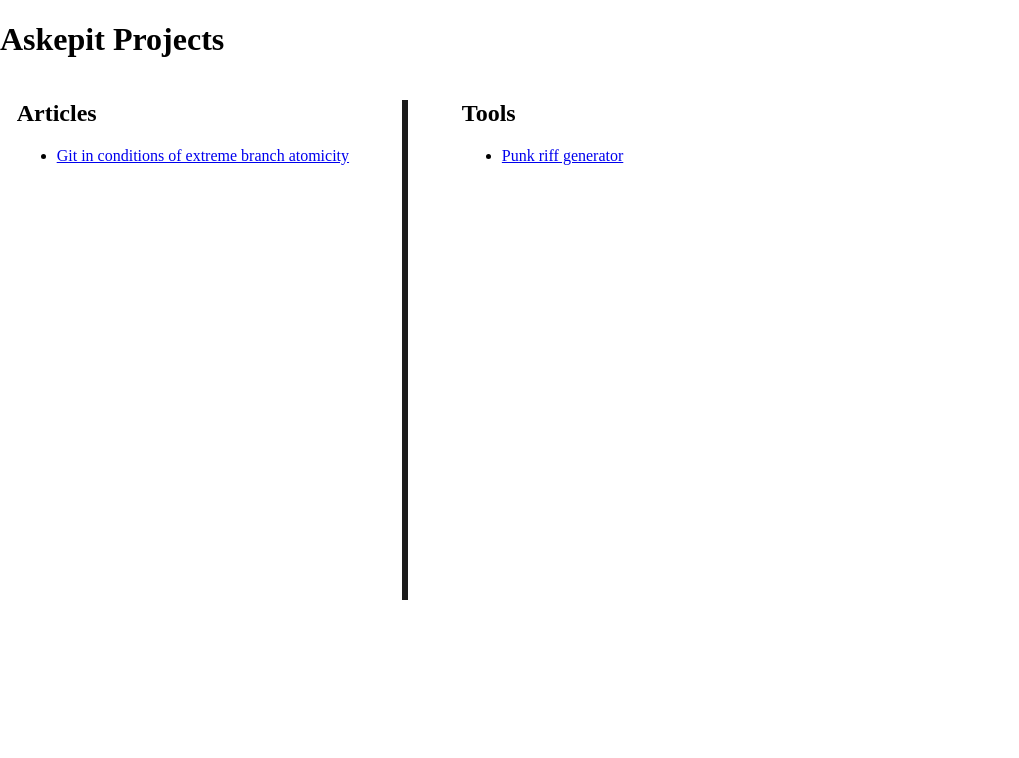
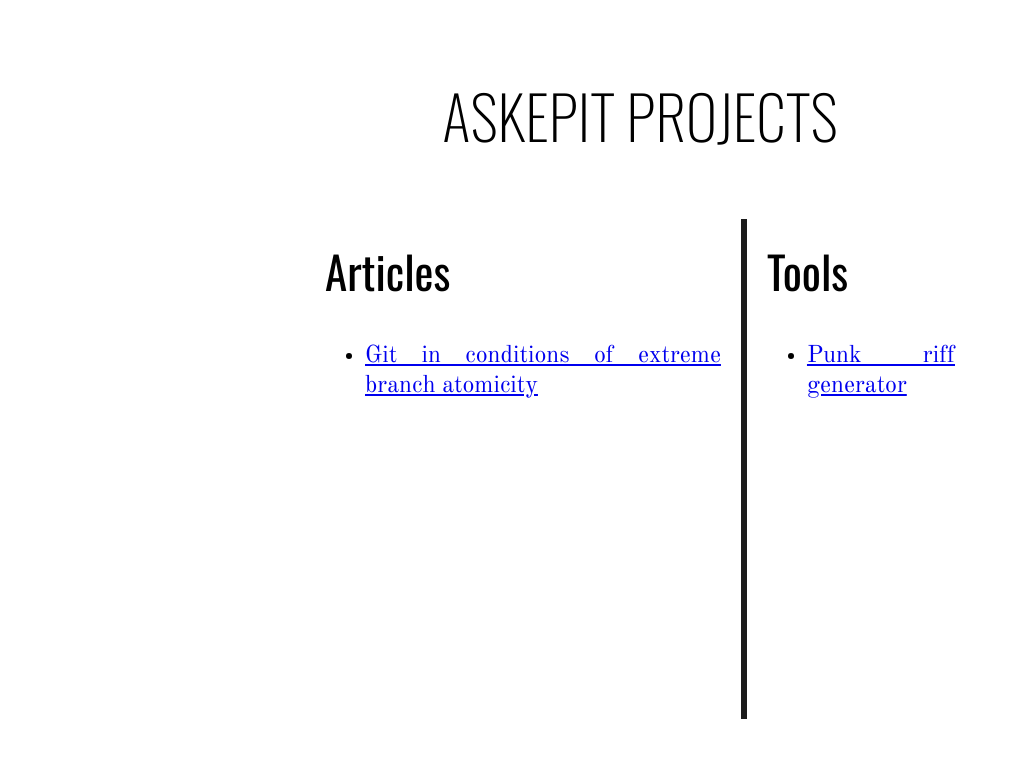
Before and after one commit to AskePit/askepit.github.io, a plain HTML site: page index.html in a window 1280 px wide. Shown: the whole page, without its empty margins (0-1019 px from the left). Drawn offline with nearby package versions, Linux system fonts and the light colour scheme.

Commit message:
fix main page

```diff
--- a/index.html
+++ b/index.html
@@ -4,6 +4,7 @@
 <head>
 	<meta charset="utf-8">
 	<title>Askepit Projects</title>
+	<link rel="stylesheet" href="blog/git_in_conditions_of_extreme_branch_atomicity/styles_common.css">
 	<link rel="stylesheet" href="blog/git_in_conditions_of_extreme_branch_atomicity/styles_light.css">
 	<link rel="stylesheet" href="styles.css">
 	<meta name="description" content="Askepit Projects">
--- a/styles.css
+++ b/styles.css
@@ -1,5 +1,6 @@
 body {
-    margin: 0;
+    margin: 0px;
+    padding: 10px;
 }
 
 #main-divider {
```
